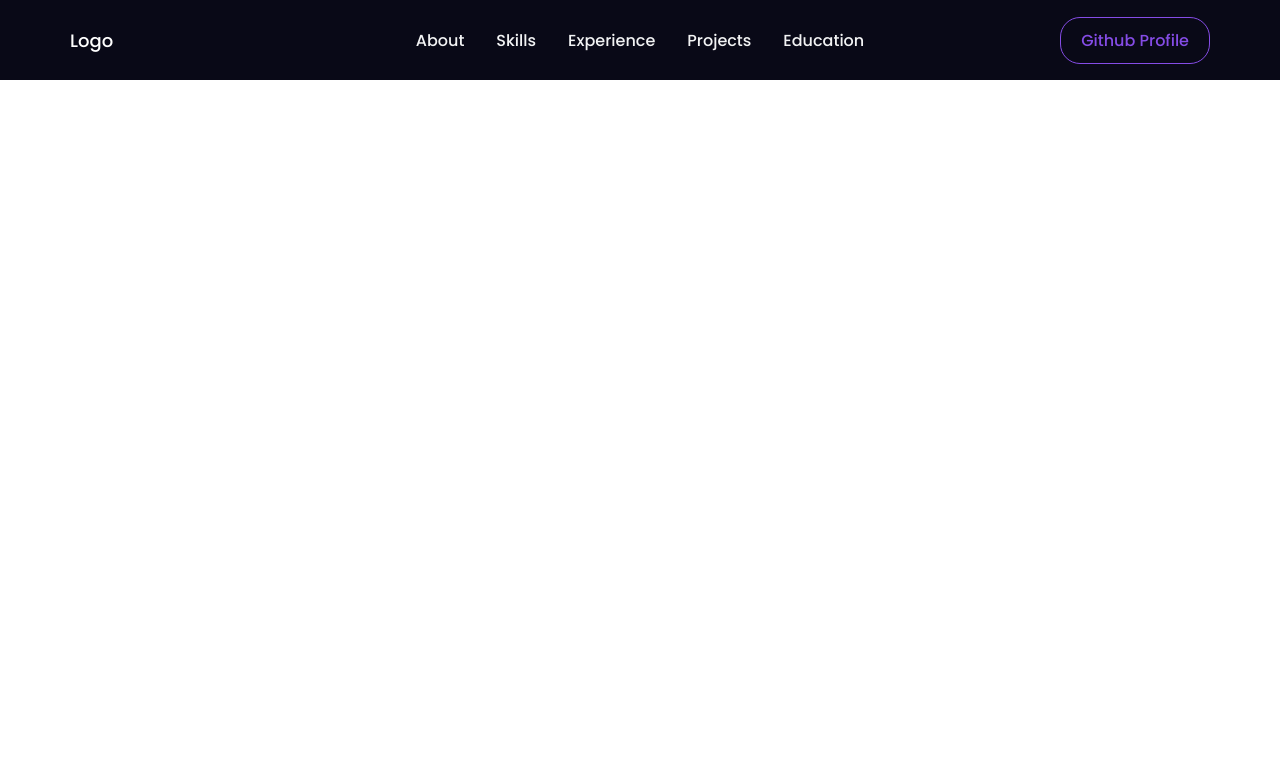
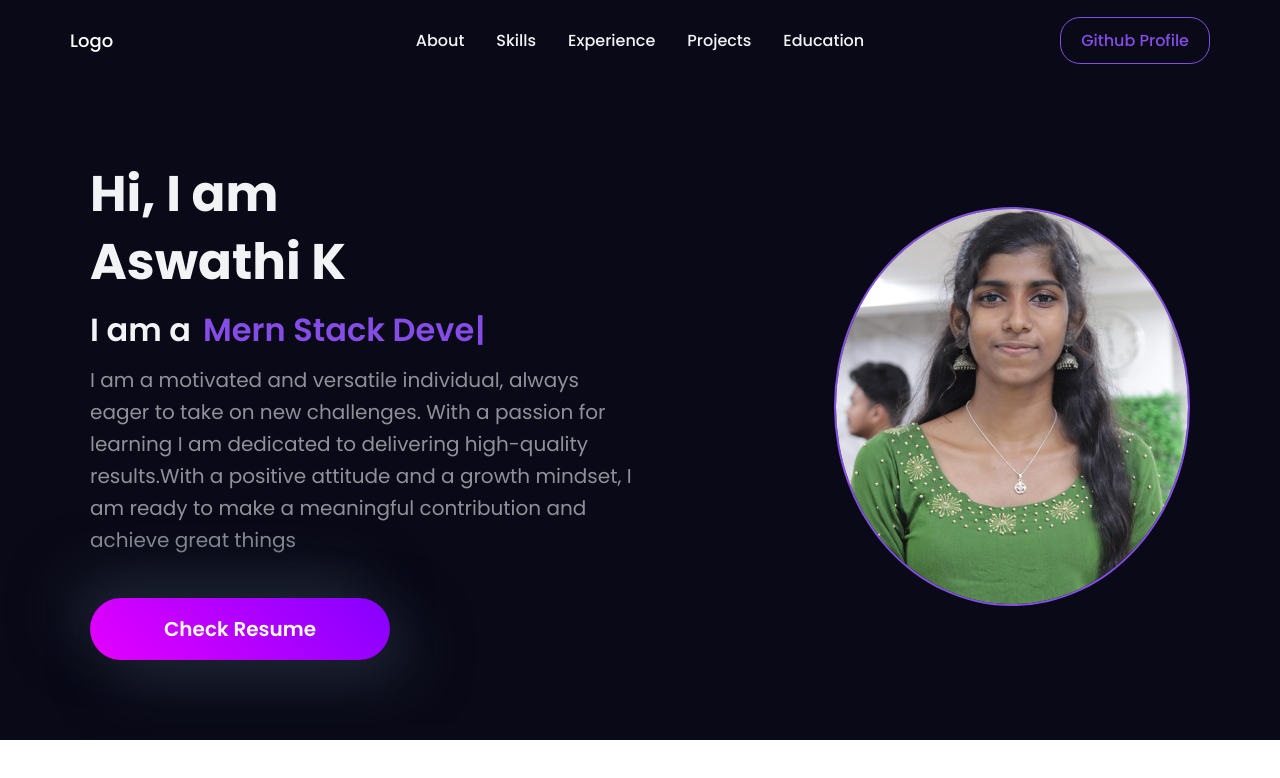
Before and after one commit to aswathi-48/Portfolio, a React (Create React App) app in the folder my-portfolio/: page / in a window 1280 px wide. Shown: the top 778 px of the page. Built offline with nearby package versions, Linux system fonts and the light colour scheme.

Commit message:
home page creation

```diff
--- a/my-portfolio/src/App.js
+++ b/my-portfolio/src/App.js
@@ -2,12 +2,23 @@ import styled, { ThemeProvider } from "styled-components"
 import { darkTheme } from "./utils/Themes";
 import Navbar from "./components/Navbar";
 import { BrowserRouter } from "react-router-dom";
+import Hero from "./components/section/Hero";
+
+const Body = styled.div`
+  background-color: ${({ theme }) => theme.bg};
+  width: 100%;
+  overflow-x: hidden;
+  position: relative;
+`;
 function App() {
   return (
 
     <ThemeProvider theme={darkTheme}>
     <BrowserRouter>
     <Navbar/>
+      <Body>
+        <Hero/>
+      </Body>
     </BrowserRouter>
     </ThemeProvider>
 
--- /dev/null
+++ b/my-portfolio/src/components/section/Hero.jsx
@@ -0,0 +1,270 @@
+import React from "react";
+import styled from "styled-components";
+import { Bio } from "../../datass/constants";
+import Typewriter from "typewriter-effect";
+import MyImage from "../../images/myImage.png";
+// import HeroBgAnimation from "../HeroBgAnimation";
+import { Tilt } from "react-tilt";
+import { motion } from "framer-motion";
+import {
+  headContainerAnimation,
+  headContentAnimation,
+  headTextAnimation,
+} from "../../utils/motion";
+// import StarCanvas from "../canvas/Stars";
+
+const HeroContainer = styled.div`
+  display: flex;
+  justify-content: center;
+  position: relative;
+  padding: 80px 30px;
+  z-index: 1;
+
+  @media (max-width: 960px) {
+    padding: 66px 16px;
+  }
+
+  @media (max-width: 640px) {
+    padding: 32px 16px;
+  }
+
+  clip-path: polygon(0 0, 100% 0, 100% 100%, 70% 95%, 0 100%);
+`;
+const HeroInnerContainer = styled.div`
+  position: relative;
+  display: flex;
+  justify-content: space-between;
+  align-items: center;
+  width: 100%;
+  max-width: 1100px;
+
+  @media (max-width: 960px) {
+    flex-direction: column;
+  }
+`;
+const HeroLeftContainer = styled.div`
+  width: 100%;
+  order: 1;
+  @media (max-width: 960px) {
+    order: 2;
+    margin-bottom: 30px;
+    display: flex;
+    gap: 6px;
+    flex-direction: column;
+    align-items: center;
+  }
+`;
+const HeroRightContainer = styled.div`
+  width: 100%;
+  order: 2;
+  display: flex;
+  justify-content: end;
+  @media (max-width: 960px) {
+    order: 1;
+    display: flex;
+    flex-direction: column;
+    align-items: center;
+    justify-contents: center;
+    margin-bottom: 80px;
+  }
+
+  @media (max-width: 640px) {
+    margin-bottom: 30px;
+  }
+`;
+
+const Title = styled.div`
+  font-weight: 700;
+  font-size: 50px;
+  color: ${({ theme }) => theme.text_primary};
+  line-height: 68px;
+
+  @media (max-width: 960px) {
+    text-align: center;
+  }
+
+  @media (max-width: 960px) {
+    font-size: 40px;
+    line-height: 48px;
+    margin-bottom: 8px;
+  }
+`;
+
+const TextLoop = styled.div`
+  font-weight: 600;
+  font-size: 32px;
+  display: flex;
+  gap: 12px;
+  color: ${({ theme }) => theme.text_primary};
+  line-height: 68px;
+
+  @media (max-width: 960px) {
+    text-align: center;
+  }
+
+  @media (max-width: 960px) {
+    font-size: 22px;
+    line-height: 48px;
+    margin-bottom: 16px;
+  }
+`;
+
+const Span = styled.div`
+  cursor: pointer;
+  color: ${({ theme }) => theme.primary};
+`;
+
+const SubTitle = styled.div`
+  font-size: 20px;
+  line-height: 32px;
+  margin-bottom: 42px;
+  color: ${({ theme }) => theme.text_primary + 95};
+
+  @media (max-width: 960px) {
+    text-align: center;
+  }
+
+  @media (max-width: 960px) {
+    font-size: 16px;
+    line-height: 32px;
+  }
+`;
+
+const ResumeButton = styled.a`
+  -webkit-appearance: button;
+  -moz-appearance: button;
+  appearance: button;
+  text-decoration: none;
+
+  width: 95%;
+  max-width: 300px;
+  text-align: center;
+  padding: 16px 0;
+
+  background: hsla(271, 100%, 50%, 1);
+  background: linear-gradient(
+    225deg,
+    hsla(271, 100%, 50%, 1) 0%,
+    hsla(294, 100%, 50%, 1) 100%
+  );
+  background: -moz-linear-gradient(
+    225deg,
+    hsla(271, 100%, 50%, 1) 0%,
+    hsla(294, 100%, 50%, 1) 100%
+  );
+  background: -webkit-linear-gradient(
+    225deg,
+    hsla(271, 100%, 50%, 1) 0%,
+    hsla(294, 100%, 50%, 1) 100%
+  );
+  box-shadow: 20px 20px 60px #1f2634, -20px -20px 60px #1f2634;
+  border-radius: 50px;
+  font-weight: 600;
+  font-size: 20px;
+
+     &:hover {
+        transform: scale(1.05);
+    transition: all 0.4s ease-in-out;
+    box-shadow:  20px 20px 60px #1F2634,
+    filter: brightness(1);
+    }
+
+
+    @media (max-width: 640px) {
+        padding: 12px 0;
+        font-size: 18px;
+    }
+    color: white;
+`;
+
+const Img = styled.img`
+  border-radius: 50%;
+  width: 100%;
+  height: 100%;
+  max-width: 400px;
+  max-height: 400px;
+  border: 2px solid ${({ theme }) => theme.primary};
+
+  @media (max-width: 640px) {
+    max-width: 280px;
+    max-height: 280px;
+  }
+`;
+
+const HeroBg = styled.div`
+  position: absolute;
+  display: flex;
+  justify-content: end;
+  top: 0;
+  right: 0;
+  bottom: 0;
+  left: 0;
+  width: 100%;
+  height: 100%;
+  max-width: 1360px;
+  overflow: hidden;
+  padding: 0 30px;
+  top: 50%;
+  left: 50%;
+  -webkit-transform: translateX(-50%) translateY(-50%);
+  transform: translateX(-50%) translateY(-50%);
+
+  @media (max-width: 960px) {
+    justify-content: center;
+    padding: 0 0px;
+  }
+`;
+
+const Hero = () => {
+  return (
+    <div id="About">
+      <HeroContainer>
+        <HeroBg>
+          {/* <StarCanvas /> */}
+          {/* <HeroBgAnimation /> */}
+        </HeroBg>
+
+        <motion.div {...headContainerAnimation}>
+          <HeroInnerContainer>
+            <HeroLeftContainer>
+              <motion.div {...headTextAnimation}>
+                <Title>
+                  Hi, I am <br /> {Bio.name}
+                </Title>
+                <TextLoop>
+                  I am a
+                  <Span>
+                    <Typewriter
+                      options={{
+                        strings: Bio.roles,
+                        autoStart: true,
+                        loop: true,
+                      }}
+                    />
+                  </Span>
+                </TextLoop>
+              </motion.div>
+
+              <motion.div {...headContentAnimation}>
+                <SubTitle>{Bio.description}</SubTitle>
+              </motion.div>
+
+              <ResumeButton href={Bio.resume} target="_blank">
+                Check Resume
+              </ResumeButton>
+            </HeroLeftContainer>
+            <HeroRightContainer>
+              <motion.div {...headContentAnimation}>
+                <Tilt>
+                  <Img src={MyImage} alt="Rishav Chanda" />
+                </Tilt>
+              </motion.div>
+            </HeroRightContainer>
+          </HeroInnerContainer>
+        </motion.div>
+      </HeroContainer>
+    </div>
+  );
+};
+
+export default Hero;
```
Also changed, not shown: my-portfolio/src/images/myImage.png (added).
